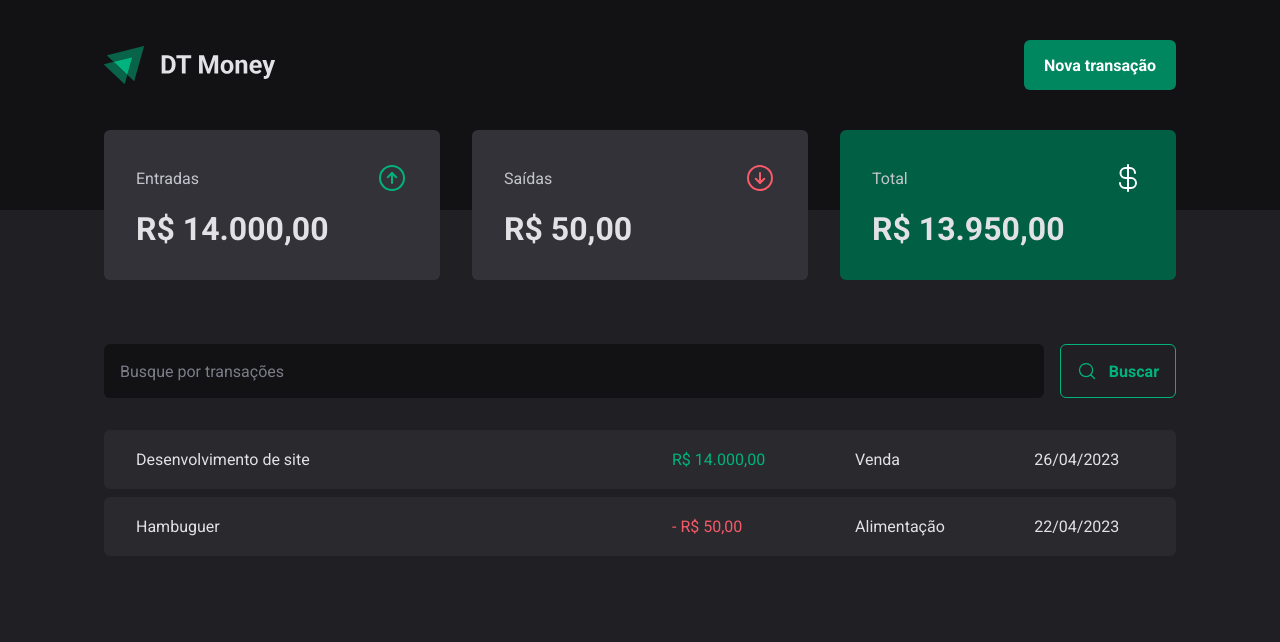
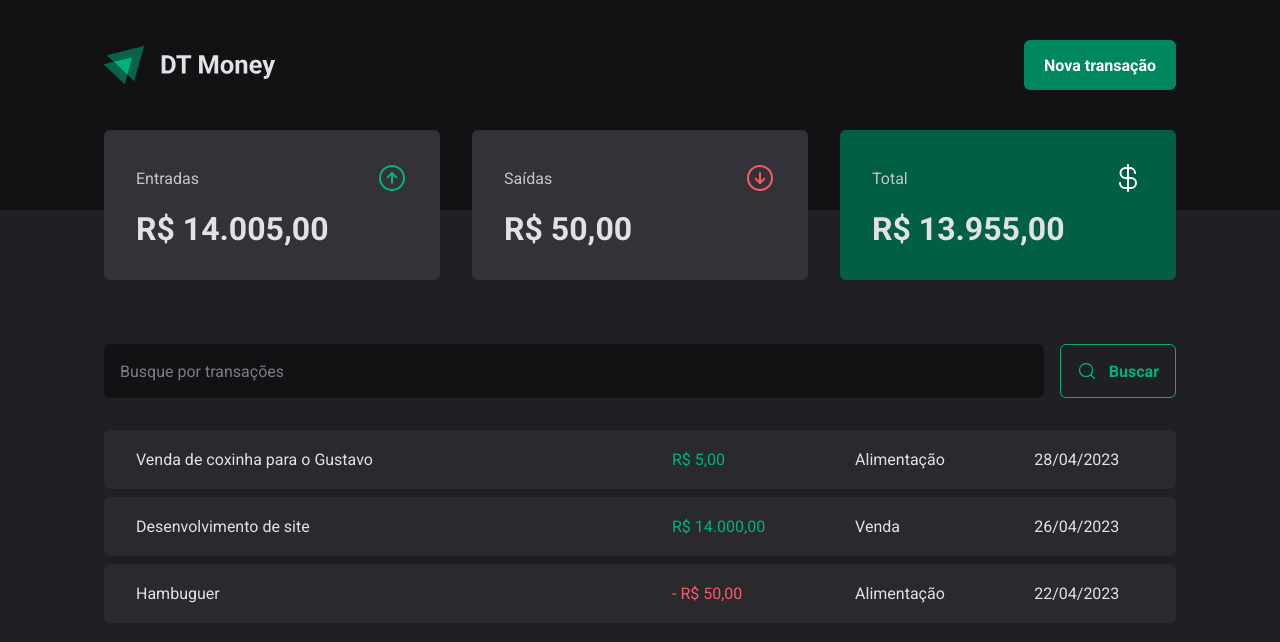
Before and after one commit to HugoNCastro/03-dt-money, a React (Vite) app: page / in a window 1280 px wide. Shown: the top 642 px of the page. Built offline with nearby package versions, Linux system fonts and the light colour scheme; data requests are answered from the project's data file.

Commit message:
Adiciona criação de transação para api

```diff
--- a/server.json
+++ b/server.json
@@ -1,10 +1,10 @@
 {
   "transactions": [
     {
-    "id":1,
+      "id": 1,
       "description": "Desenvolvimento de site",
       "type": "income",
-    "category":"Venda",
+      "category": "Venda",
       "price": 14000,
       "createdAt": "2023-04-26T11:00:00.505Z"
     },
@@ -12,9 +12,17 @@
       "id": 2,
       "description": "Hambuguer",
       "type": "outcome",
-    "category":"Alimentação",
+      "category": "Alimentação",
       "price": 50,
       "createdAt": "2023-04-22T15:00:00.505Z"
+    },
+    {
+      "description": "Venda de coxinha para o Gustavo",
+      "price": 5,
+      "category": "Alimentação",
+      "type": "income",
+      "createdAt": "2023-04-28T19:02:06.093Z",
+      "id": 3
     }
   ]
 }
--- a/src/components/NewTransactionModal/index.tsx
+++ b/src/components/NewTransactionModal/index.tsx
@@ -11,6 +11,8 @@ import {
 import * as z from 'zod'
 import { Controller, useForm } from 'react-hook-form'
 import { zodResolver } from '@hookform/resolvers/zod'
+import { useContext } from 'react'
+import { TransactionsContext } from '../../contexts/TransactionContext'
 
 const newTransactionFormSchema = z.object({
   description: z.string(),
@@ -22,11 +24,14 @@ const newTransactionFormSchema = z.object({
 type NewTransactionFormInputs = z.infer<typeof newTransactionFormSchema>
 
 export function NewTransactionModal() {
+  const { createTransaction } = useContext(TransactionsContext)
+
   const {
     register,
     handleSubmit,
     formState: { isSubmitting },
     control,
+    reset,
   } = useForm<NewTransactionFormInputs>({
     resolver: zodResolver(newTransactionFormSchema),
     defaultValues: {
@@ -35,8 +40,15 @@ export function NewTransactionModal() {
   })
 
   async function handleCreateNewTransaction(data: NewTransactionFormInputs) {
-    await new Promise((resolve) => setTimeout(resolve, 2000))
-    console.log(data)
+    const { description, price, category, type } = data
+
+    await createTransaction({
+      description,
+      price,
+      category,
+      type,
+    })
+    reset()
   }
 
   return (
--- a/src/contexts/TransactionContext.tsx
+++ b/src/contexts/TransactionContext.tsx
@@ -10,9 +10,17 @@ interface Transaction {
   createdAt: string
 }
 
+interface CreateTransactionInput {
+  description: string
+  price: number
+  category: string
+  type: 'income' | 'outcome'
+}
+
 interface TransactionContextType {
   transactions: Transaction[]
   fetchTransactions: (query?: string) => Promise<void>
+  createTransaction: (data: CreateTransactionInput) => Promise<void>
 }
 
 interface TransactionProviderProps {
@@ -25,8 +33,10 @@ export function TransactionsProvider({ children }: TransactionProviderProps) {
   const [transactions, setTransactions] = useState<Transaction[]>([])
 
   async function fetchTransactions(query?: string) {
-    const response = await api.get('/transactions', {
+    const response = await api.get('transactions', {
       params: {
+        _sort: 'createdAt',
+        _order: 'desc',
         q: query,
       },
     })
@@ -34,12 +44,28 @@ export function TransactionsProvider({ children }: TransactionProviderProps) {
     setTransactions(response.data)
   }
 
+  async function createTransaction(data: CreateTransactionInput) {
+    const { category, description, price, type } = data
+
+    const response = await api.post('transactions', {
+      description,
+      price,
+      category,
+      type,
+      createdAt: new Date(),
+    })
+
+    setTransactions((state) => [response.data, ...state])
+  }
+
   useEffect(() => {
     fetchTransactions()
   }, [])
 
   return (
-    <TransactionsContext.Provider value={{ transactions, fetchTransactions }}>
+    <TransactionsContext.Provider
+      value={{ transactions, fetchTransactions, createTransaction }}
+    >
       {children}
     </TransactionsContext.Provider>
   )
--- a/src/lib/axios.ts
+++ b/src/lib/axios.ts
@@ -1,5 +1,5 @@
 import axios from 'axios'
 
 export const api = axios.create({
-  baseURL: 'https://localhost:3000',
+  baseURL: 'http://localhost:3000',
 })
```
Lines whose indentation alone changed are shown as unchanged.
